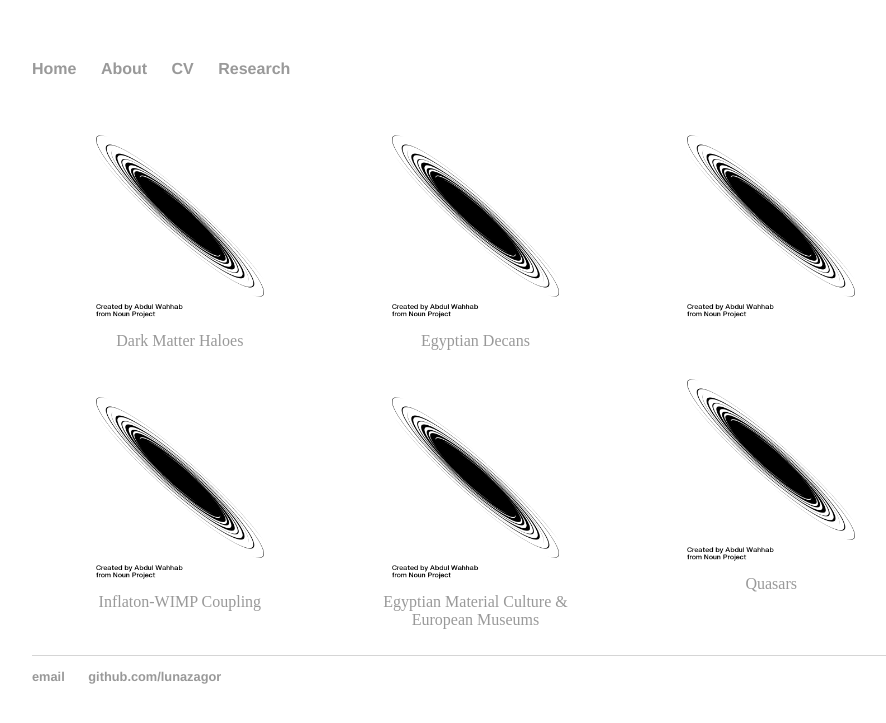
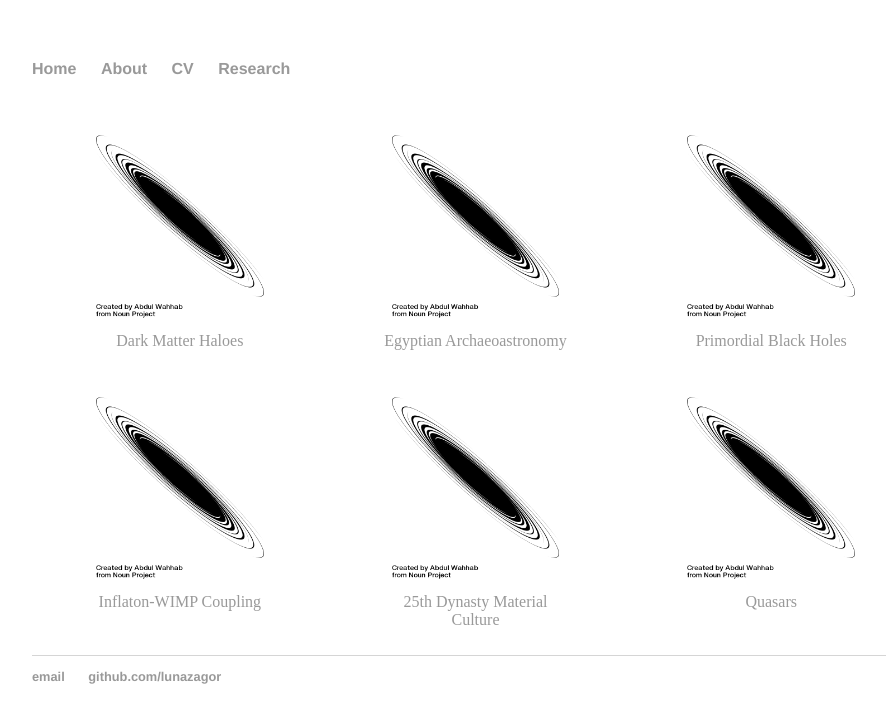
Before and after one commit to lunazagor/lunazagor.github.io, a Jekyll site: the page built from research/index.html, in a window 1280 px wide. Shown: the top 723 px of the page, without its empty margins (160-1046 px from the left). Built offline with Jekyll 4.4.1, drawn with Linux system fonts in a browser that asks for light colours.

Commit message:
Update index.html

```diff
--- a/research/index.html
+++ b/research/index.html
@@ -58,19 +58,19 @@ figure figcaption {
   </figure>
   <figure class="gallery__item gallery__item--6">
     <a href="https://lunazagor.github.io/"><img src="galaxy.png" style="width:100%" title="DM Haloes" alt="Fuzzy"></a>
-    <figcaption> <a href="https://lunazagor.github.io/"> Egyptian Decans </a> </figcaption>
+    <figcaption> <a href="https://lunazagor.github.io/"> Egyptian Archaeoastronomy </a> </figcaption>
   </figure>
   </figure>
   <figure class="gallery__item gallery__item--6">
     <a href="https://lunazagor.github.io/"><img src="galaxy.png" style="width:100%" title="DM Haloes" alt="Fuzzy"></a>
-    <figcaption> <a href="https://lunazagor.github.io/"> Egyptian Material Culture & European Museums </a> </figcaption>
+    <figcaption> <a href="https://lunazagor.github.io/"> 25th Dynasty Material Culture </a> </figcaption>
   </figure>
   </div>
   <div class="column">
   </figure>
   <figure class="gallery__item gallery__item--6">
     <a href="https://lunazagor.github.io/"><img src="galaxy.png" style="width:100%" title="DM Haloes" alt="Fuzzy"></a>
-    <figcaption> <a href="https://lunazagor.github.io/">  </a> </figcaption>
+    <figcaption> <a href="https://lunazagor.github.io/"> Primordial Black Holes </a> </figcaption>
   </figure>
   </figure>
   <figure class="gallery__item gallery__item--6">
```
